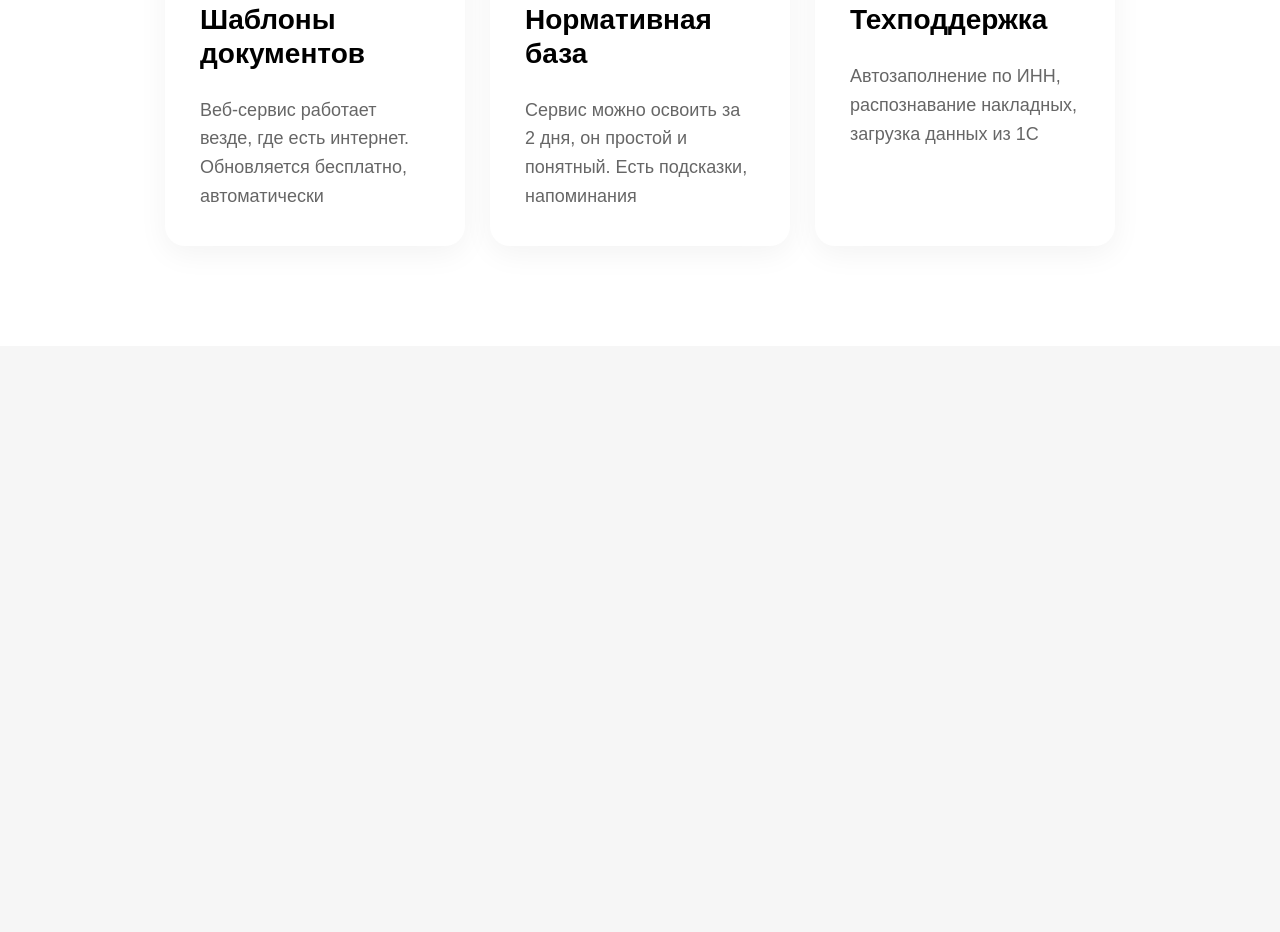
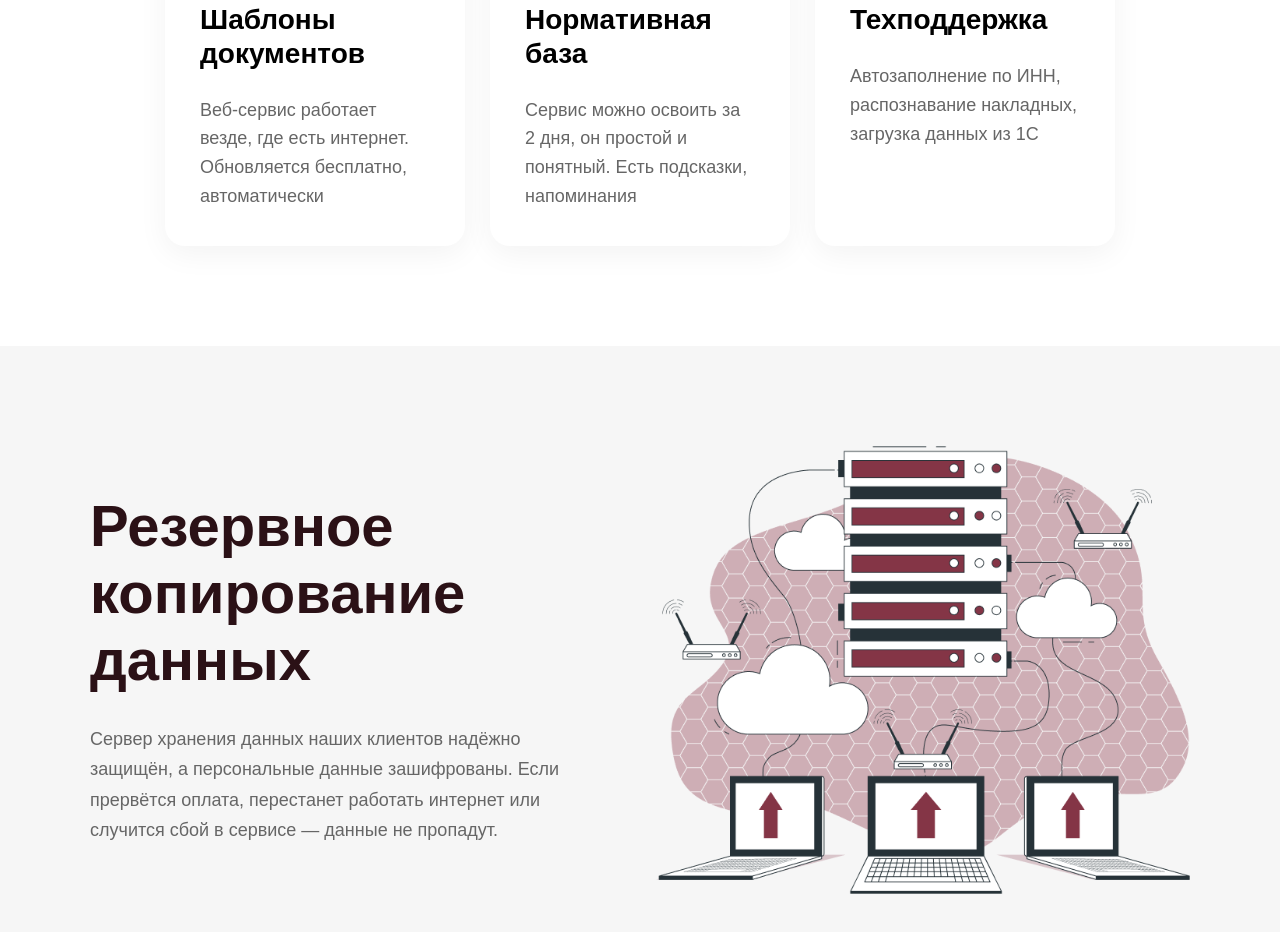
Before and after one commit to ismatovbenya2-droid/exam1, a plain HTML site: page index.html in a window 1280 px wide. Shown: the part 6719-7651 px from the top of the page. Before the commit the page ends 7065 px from the top, so only its background shows below. Drawn offline with Linux system fonts and the light colour scheme.

Commit message:
ten commit

```diff
--- a/index.html
+++ b/index.html
@@ -417,5 +417,30 @@
         </div>
     </div>
 </section>
+<section class="main40">
+
+    <div class="main41">
+
+        <h2>
+            Резервное копирование<br>
+            данных
+        </h2>
+
+        <p>
+            Сервер хранения данных наших клиентов надёжно защищён,
+            а персональные данные зашифрованы. Если прервётся оплата,
+            перестанет работать интернет или случится сбой в сервисе —
+            данные не пропадут.
+        </p>
+
+    </div>
+
+    <div class="main42">
+
+        <img src="./26.png" alt="" class="img16">
+
+    </div>
+
+</section>
 </body>
 </html>
--- a/style.css
+++ b/style.css
@@ -525,3 +525,38 @@ body{
     line-height:1.6;
     color:#666;
 }
+.main40{
+    width:1100px;
+    margin:100px auto;
+    display:flex;
+    justify-content:space-between;
+    align-items:center;
+    gap:80px;
+}
+
+.main41{
+    width:500px;
+}
+
+.main41 h2{
+    font-size:58px;
+    font-weight:700;
+    line-height:1.15;
+    color:#2b1116;
+    margin-bottom:30px;
+}
+
+.main41 p{
+    font-size:18px;
+    line-height:1.7;
+    color:#666;
+}
+
+.main42{
+    width:550px;
+}
+
+.img16{
+    width:100%;
+    display:block;
+}
```
Also changed, not shown: 26.png (added).
